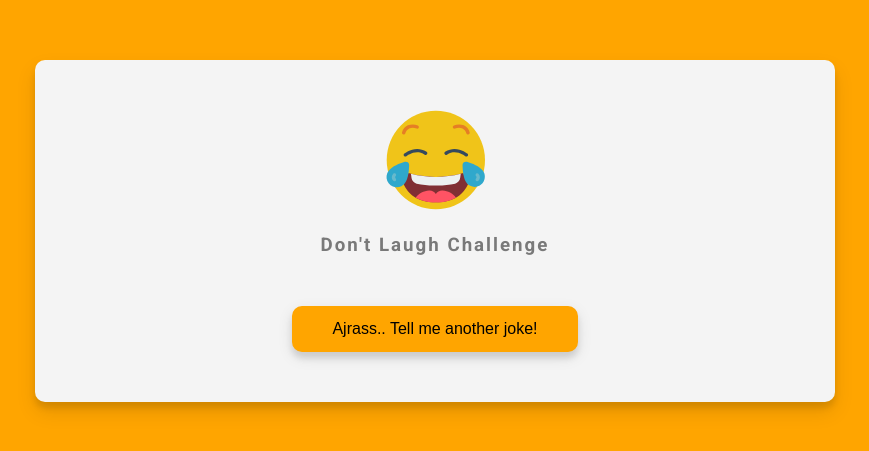
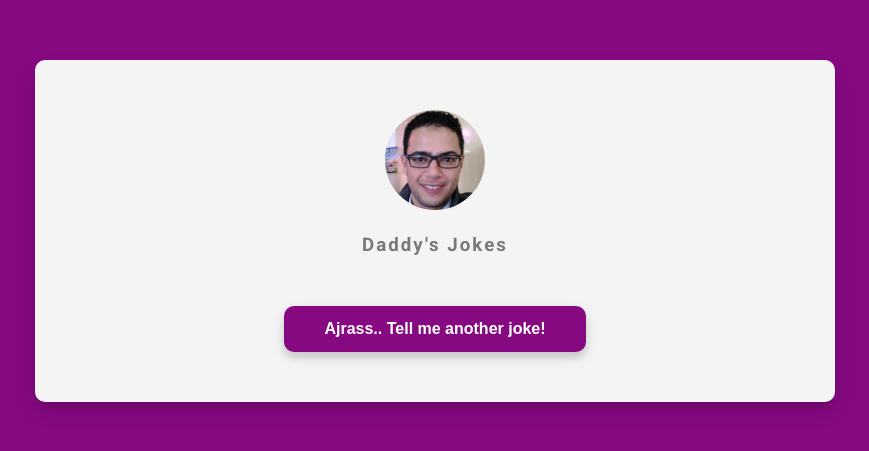
Before and after one commit to tajemouti/webpack2, a website built with webpack: page src/index.html in a window 1280 px wide. Shown: the part 169-620 px from the top of the page, without its empty margins (205-1074 px from the left). Built offline with nearby package versions, Linux system fonts and the light colour scheme; no server answers.

Commit message:
Change image and background color

```diff
--- a/src/index.html
+++ b/src/index.html
@@ -8,7 +8,7 @@
 <body>
     <div class="container">
         <img id="laughImg" alt="Emoji">
-        <h3>Don't Laugh Challenge</h3>
+        <h3>Daddy's Jokes</h3>
         <div id="joke" class="joke"></div>
         <button id="jokeBtn" class="btn">Ajrass.. Tell me another joke!</button>
     </div>
--- a/src/index.js
+++ b/src/index.js
@@ -1,6 +1,6 @@
 import generateJoke from './generateJoke.js';
 import './styles/main.css';
-import laughing from './assets/laughing.svg';
+import laughing from './assets/Ajrass.jpg';
 
 const laughImg = document.getElementById('laughImg');
 laughImg.src = laughing;
--- a/src/styles/main.css
+++ b/src/styles/main.css
@@ -5,7 +5,7 @@
 }
 
 body {
-  background-color: orange;
+  background-color: rgb(134, 9, 130);
   font-family: "Roboto", sans-serif;
   display: flex;
   flex-direction: column;
@@ -36,6 +36,7 @@ h3 {
 img {
   width: 100px;
   margin-bottom: 20px;
+  border-radius: 50%;
 }
 
 .joke {
@@ -47,7 +48,9 @@ img {
 }
 
 .btn {
-  background-color: orange;
+  background-color: rgb(134, 9, 130);
+  color: #fff;
+  font-weight: 700;
   border: 0;
   border-radius: 10px;
   box-shadow: 0 5px 15px rgba(0, 0, 0, 0.1), 0 6px 6px rgba(0, 0, 0, 0.1);
```
Also changed, not shown: dist/Ajrass.jpg (added), dist/bundle0dd18bc2f9abdc226c14.js, dist/index.html, dist/laughing.svg (deleted), src/assets/Ajrass.jpg (added), src/assets/laughing.svg (deleted), 2 other files.
